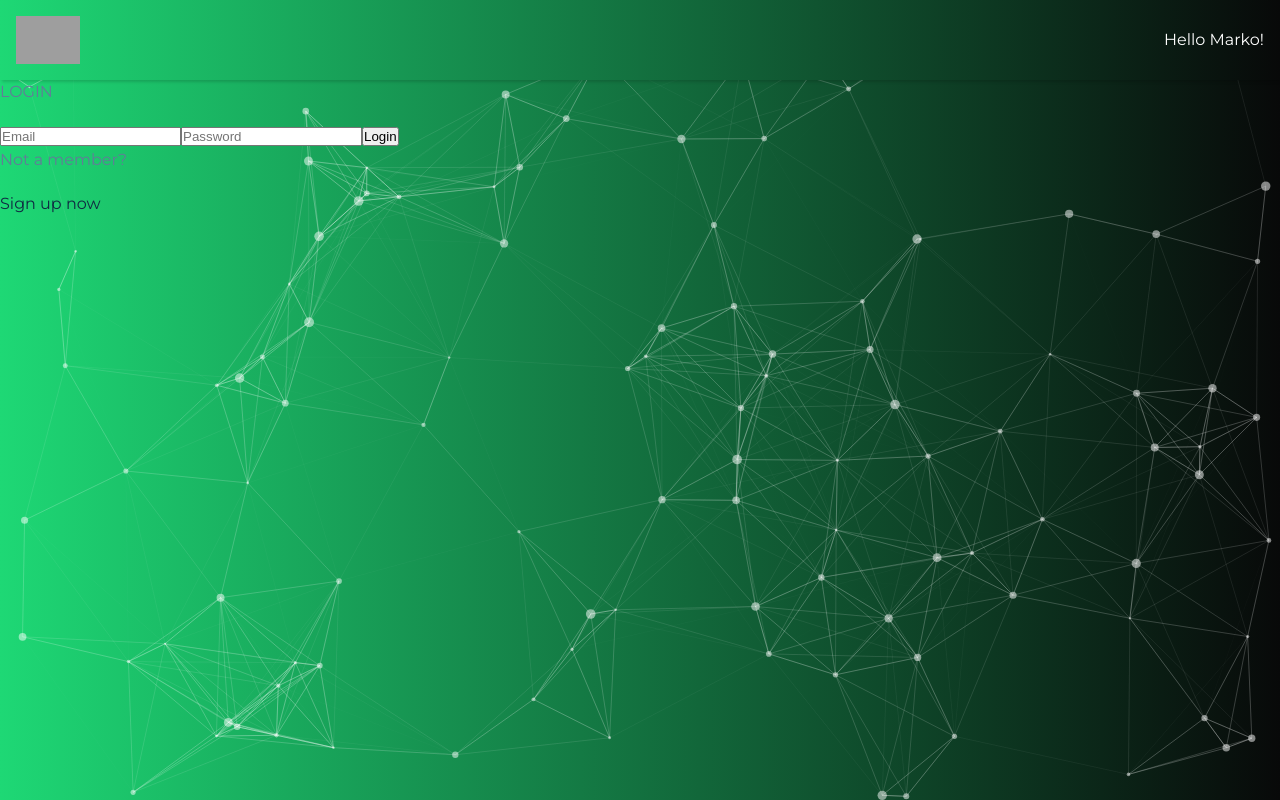
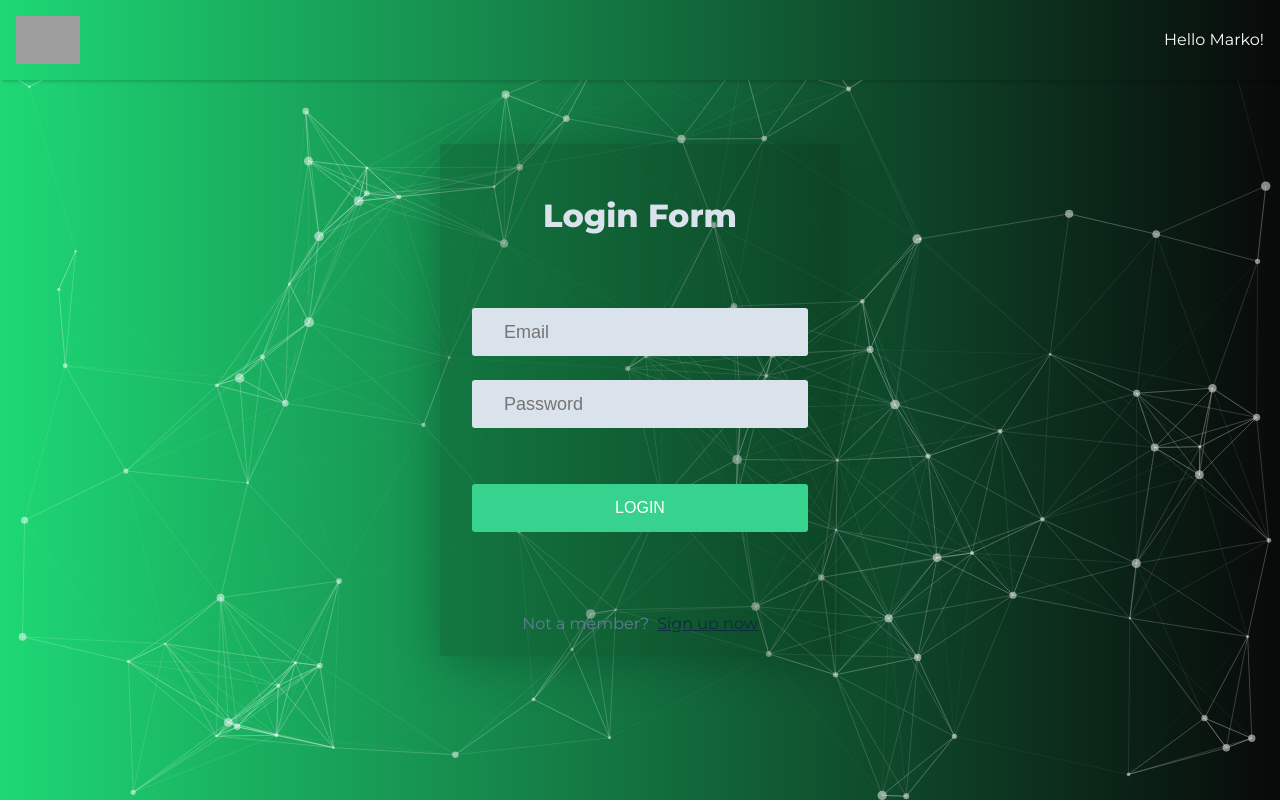
Before and after one commit to Marko1310/workout_tracker, a React (Create React App) app in the folder root/frontend/: page / in a window 1280 px wide. Built offline with nearby package versions, Linux system fonts and the light colour scheme; grey boxes are pictures that could not be loaded.

Commit message:
stylizing forms

```diff
--- /dev/null
+++ b/root/frontend/src/components/Login/Login.css
@@ -0,0 +1,85 @@
+.login-container {
+  left: 50%;
+  top: 50%;
+  position: absolute;
+  transform: translate(-50%, -50%);
+  padding: 3rem 2rem 0rem 2rem;
+  display: flex;
+  border-radius: 3px;
+  width: 25rem;
+  justify-content: center;
+  box-shadow: rgba(0, 0, 0, 0.24) 0px 6px 50px;
+  background: rgba(9, 20, 9, 0.2);
+}
+
+.form-validate {
+  display: flex;
+  justify-content: center;
+  align-items: center;
+  flex-direction: column;
+  width: 100%;
+}
+
+.title {
+  color: var(--clr-grey-9);
+  font-weight: 800;
+  font-size: 2rem;
+  padding-bottom: 3rem;
+}
+
+.forms {
+  margin-bottom: 1.5rem;
+  display: flex;
+  background-color: var(--clr-grey-9);
+  border-radius: 3px;
+  border-style: solid;
+  outline: #fff;
+  border: #fff;
+  width: 100%;
+  height: 3rem;
+  font-size: 18px;
+  padding-left: 2rem;
+  /* color: #464545; */
+}
+
+::placeholder {
+  /* color: rgb(128, 127, 127); */
+  opacity: 1;
+}
+
+.login-button {
+  font-size: 1rem;
+  color: #fff;
+  text-transform: uppercase;
+  width: 100%;
+  height: 3rem;
+  border-radius: 3px;
+  background-color: #38d28f;
+  outline: none;
+  border: none;
+  transition: all 0.4s;
+  margin-top: 2rem;
+}
+
+.login-button:hover {
+  /* background-color: #838283; */
+}
+
+.login-footer {
+  margin-top: 5rem;
+  margin-bottom: 0rem;
+  display: flex;
+  gap: 0.5rem;
+}
+
+.sign-up {
+  /* color: #617d98; */
+  text-decoration: underline;
+  margin: 0;
+  transition: all 0.4s;
+}
+
+.sign-up:hover {
+  cursor: pointer;
+  color: #d33f8d;
+}
--- a/root/frontend/src/components/Login/Login.js
+++ b/root/frontend/src/components/Login/Login.js
@@ -1,8 +1,10 @@
+import "./Login.css";
+
 const Login = () => {
   return (
     <div className="login-container">
       <form className="form-validate">
-        <p className="title">LOGIN</p>
+        <p className="title">Login Form</p>
         <label htmlFor="email"></label>
         <input
           className="forms"
```
Also changed, not shown: 2 other files (tests, documents, lock files or other folders).
